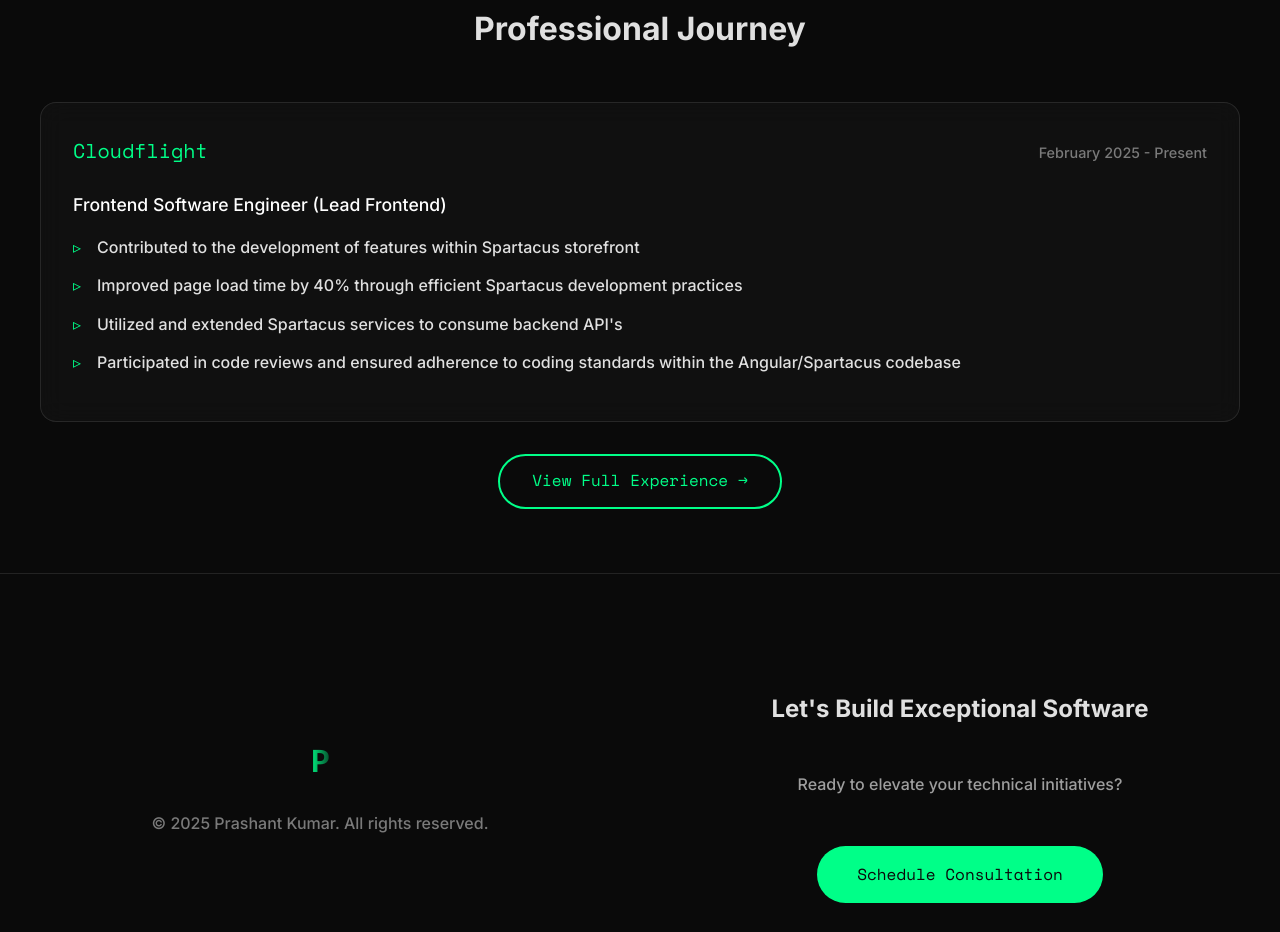
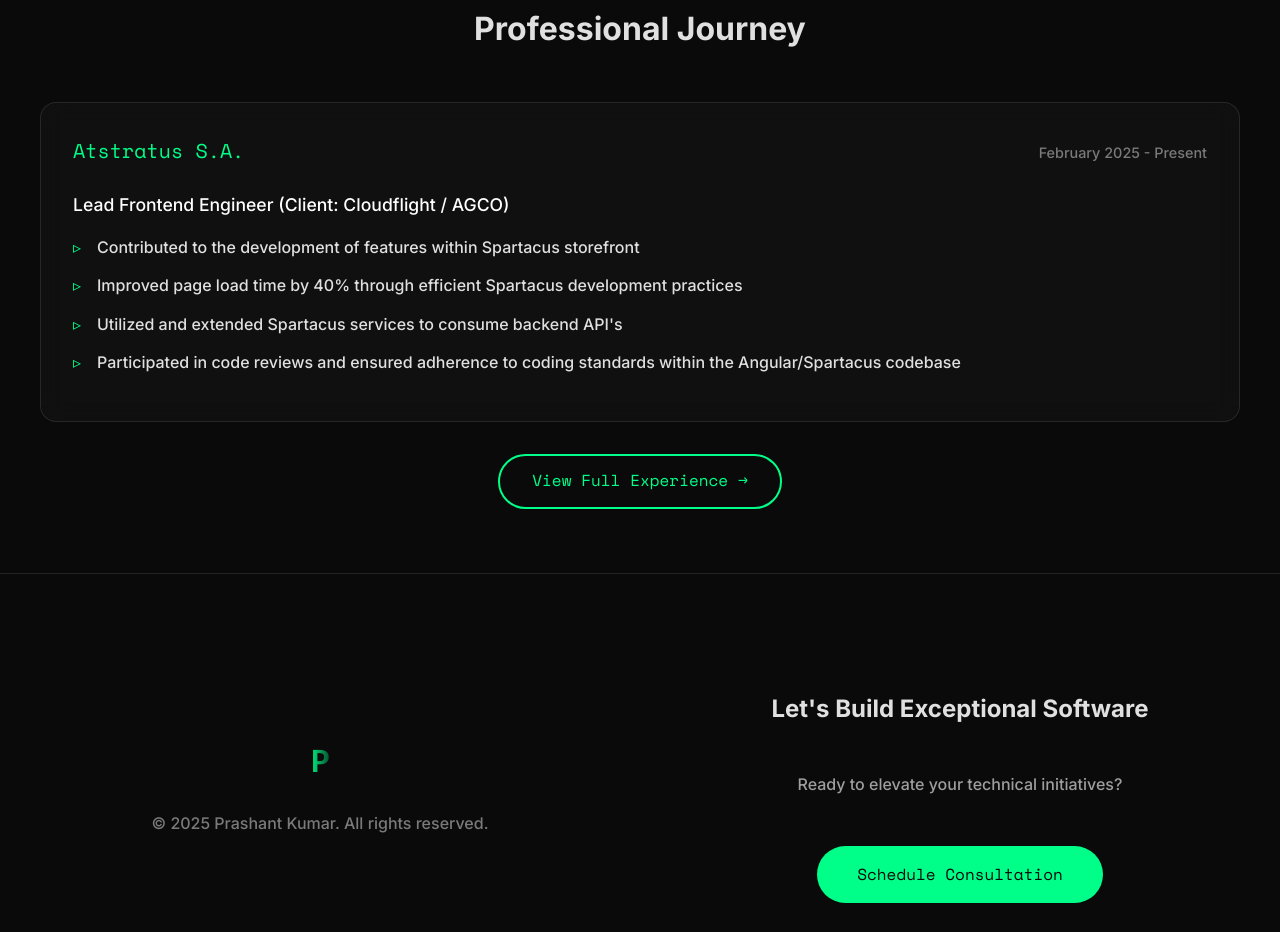
Before and after one commit to prashantkr-git/portfolio, a plain HTML site: page index.html in a window 1280 px wide. Shown: the part 1310-2242 px from the top of the page. Drawn offline with nearby package versions, Linux system fonts and the light colour scheme.

Commit message:
Updated working experience

```diff
--- a/index.html
+++ b/index.html
@@ -96,10 +96,10 @@
       <div class="experience-grid">
         <div class="experience-card">
           <div class="experience-header">
-            <span class="company">Cloudflight</span>
+            <span class="company">Atstratus S.A.</span>
             <span class="duration">February 2025 - Present</span>
           </div>
-          <p class="role">Frontend Software Engineer (Lead Frontend)</p>
+          <p class="role">Lead Frontend Engineer (Client: Cloudflight / AGCO)</p>
           <ul class="achievements">
             <li>
               Contributed to the development of features within
```
